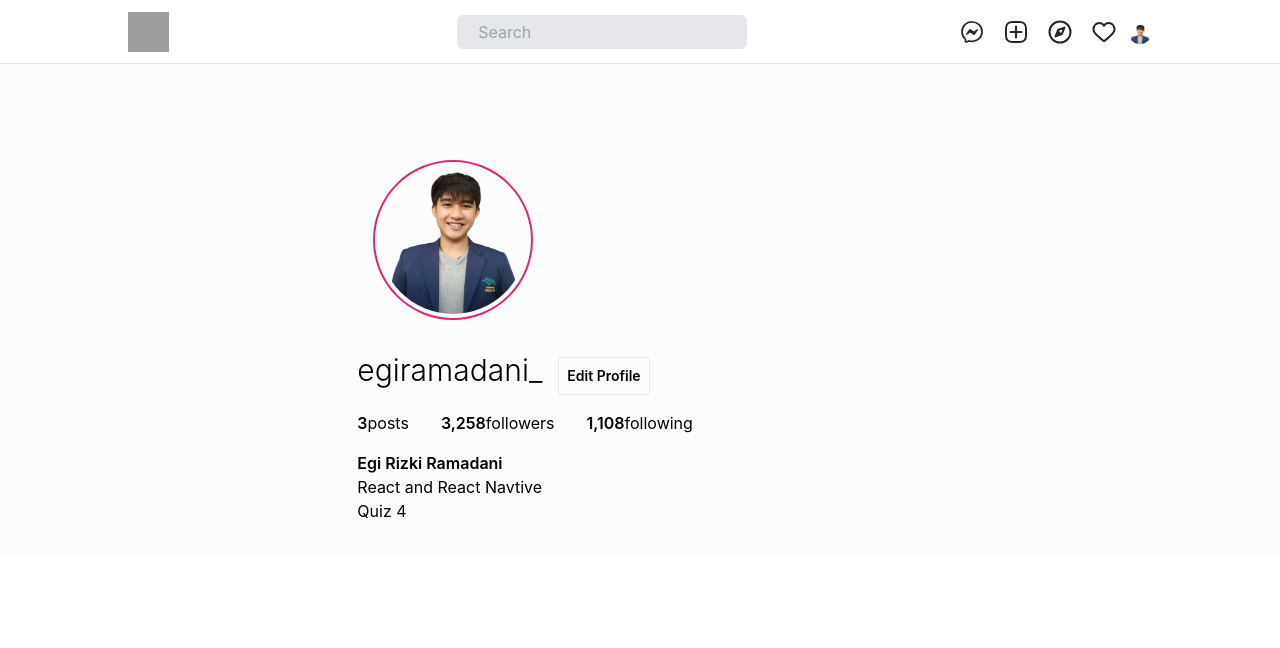
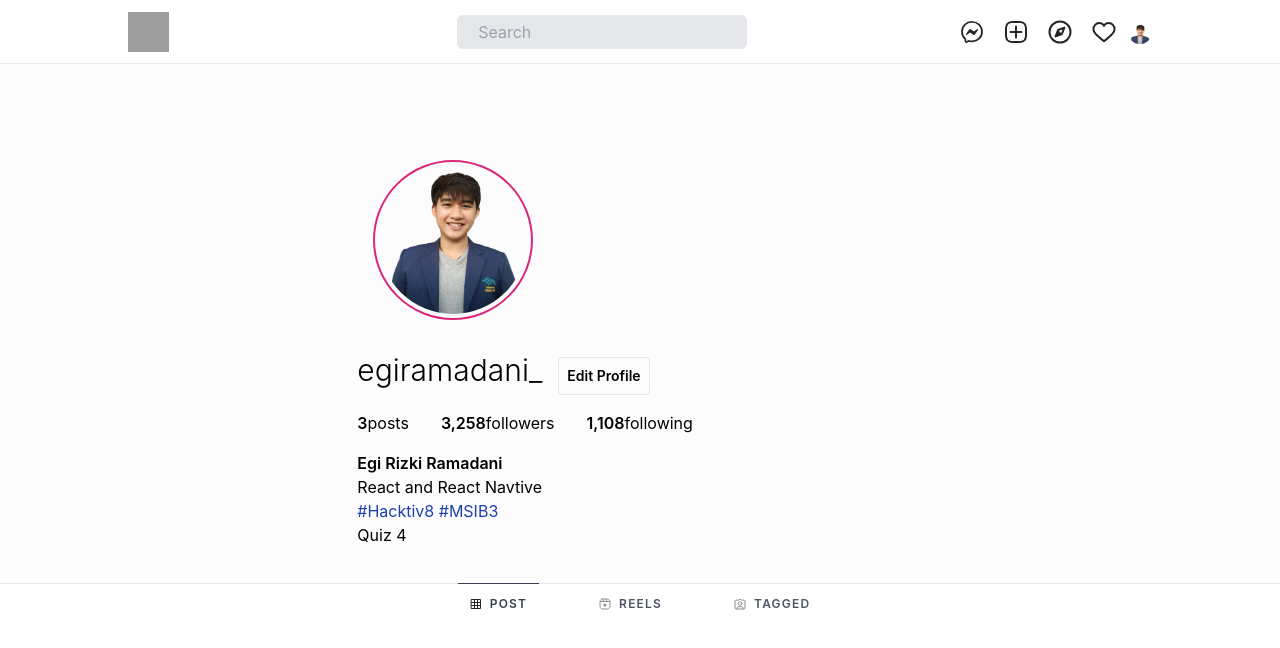
Before and after one commit to egi321910004/Instagramclone, a React (Create React App) app: page / in a window 1280 px wide. Shown: the top 648 px of the page. Built offline with nearby package versions, Linux system fonts and the light colour scheme; grey boxes are pictures that could not be loaded.

Commit message:
Revisi deskripsi

```diff
--- a/src/components/Profiledeskripsi.jsx
+++ b/src/components/Profiledeskripsi.jsx
@@ -3,7 +3,7 @@ import React from "react";
 export default function Profiledeskripsi() {
   return (
     <div className="bg-gray-100 bg-opacity-25 h-full">
-      <div className="w-8/12 mx-auto mb-8">
+      <div className="w-8/12 mx-auto">
         <div className="flex flex-wrap items-center p-8">
           {/* Foto Profile */}
           <img
@@ -45,6 +45,7 @@ export default function Profiledeskripsi() {
             <div class="hidden md:block">
               <h1 class="font-semibold text-1xl">Egi Rizki Ramadani</h1>
               <span>React and React Navtive</span>
+              <p className="text-blue-800">#Hacktiv8 #MSIB3</p>
               <p>Quiz 4 </p>
             </div>
           </div>
--- a/src/pages/ProfilePage.jsx
+++ b/src/pages/ProfilePage.jsx
@@ -1,4 +1,5 @@
 import React from "react";
+import FiturIg from "../components/FiturIg";
 import Navbar from "../components/Navbar";
 import Profiledeskripsi from "../components/Profiledeskripsi";
 
@@ -7,6 +8,7 @@ export default function ProfilePage() {
     <div>
       <Navbar />
       <Profiledeskripsi />
+      <FiturIg />
     </div>
   );
 }
```
